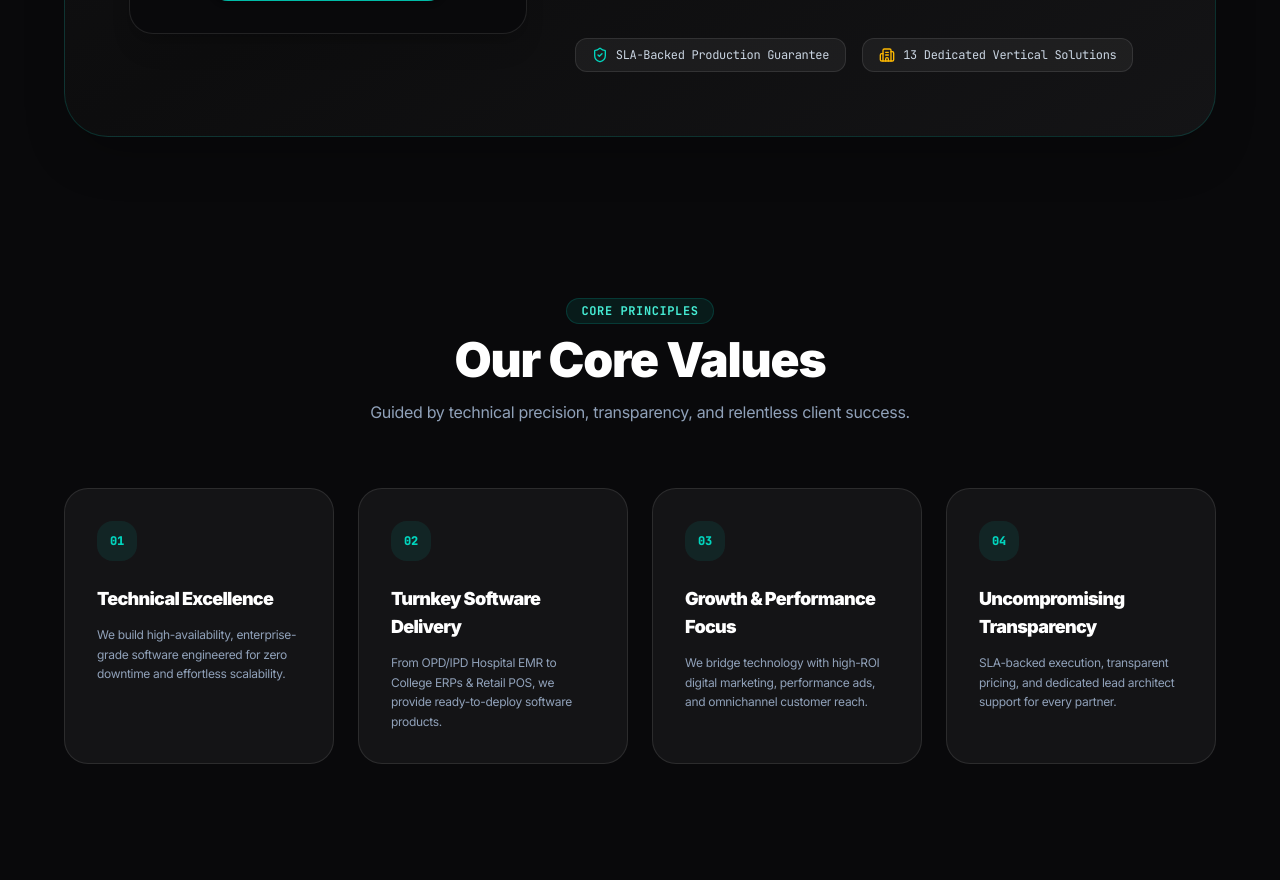
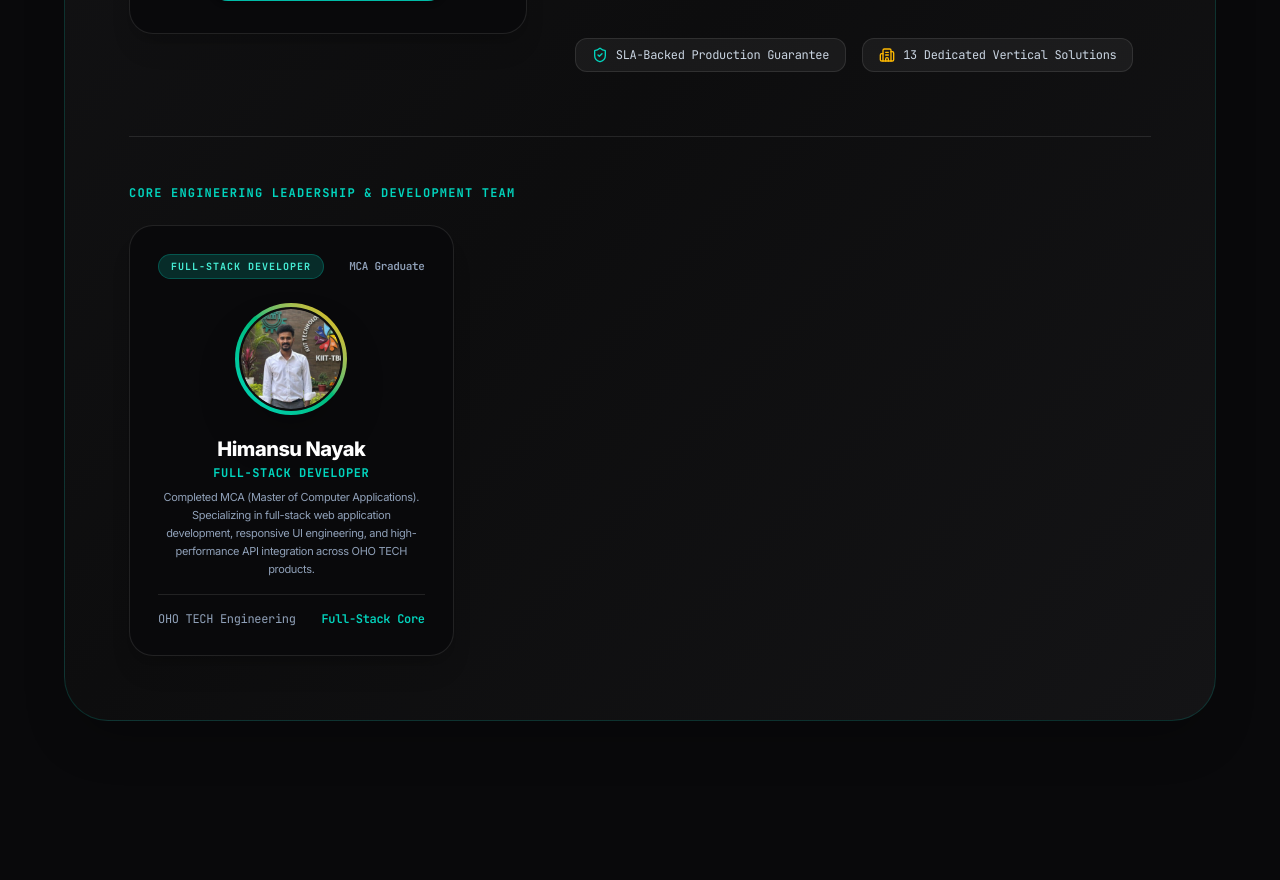
Before and after one commit to Himansu-Nayak/OHOTECHN, a Next.js app: page /about in a window 1280 px wide. Shown: the part 1660-2540 px from the top of the page. Built offline with nearby package versions, Linux system fonts and the light colour scheme.

Commit message:
feat: Add Himansu Nayak (Full-Stack Developer, MCA) to Core Engineering Team below Founder section

```diff
--- a/src/app/(marketing)/about/page.tsx
+++ b/src/app/(marketing)/about/page.tsx
@@ -170,6 +170,59 @@
 
           </div>
 
+          {/* ── CORE ENGINEERING TEAM MEMBER: HIMANSU NAYAK ── */}
+          <div className="mt-16 pt-12 border-t border-white/10 relative z-10">
+            <div className="text-xs font-mono font-bold text-teal-400 uppercase tracking-widest mb-6">
+              CORE ENGINEERING LEADERSHIP &amp; DEVELOPMENT TEAM
+            </div>
+
+            <div className="grid grid-cols-1 md:grid-cols-2 lg:grid-cols-3 gap-6">
+              {/* Himansu Nayak Card */}
+              <div className="bg-[#09090b] border border-white/10 hover:border-teal-500/40 rounded-3xl p-7 transition-all duration-300 flex flex-col justify-between group shadow-xl">
+                <div>
+                  <div className="flex items-center justify-between mb-6">
+                    <span className="text-[10px] font-mono font-bold px-3 py-1 rounded-full bg-teal-500/20 text-teal-300 border border-teal-500/30 uppercase tracking-widest">
+                      Full-Stack Developer
+                    </span>
+                    <span className="text-[11px] font-mono text-slate-400 font-semibold">
+                      MCA Graduate
+                    </span>
+                  </div>
+
+                  {/* Profile Picture */}
+                  <div className="w-28 h-28 rounded-full bg-gradient-to-tr from-teal-400 via-emerald-500 to-amber-400 p-1 mx-auto mb-5 shadow-2xl group-hover:scale-105 transition-transform duration-300">
+                    <div className="w-full h-full rounded-full bg-[#0d0d0e] relative overflow-hidden border-2 border-[#0d0d0e]">
+                      <NextImage
+                        src="/himansu_nayak.png"
+                        alt="Himansu Nayak - Full-Stack Developer OHO TECH"
+                        width={220}
+                        height={220}
+                        className="w-full h-full object-cover object-top"
+                      />
+                    </div>
+                  </div>
+
+                  <div className="text-center mb-4">
+                    <h3 className="text-xl font-extrabold text-white tracking-tight">
+                      Himansu Nayak
+                    </h3>
+                    <p className="text-xs font-mono text-teal-400 font-bold uppercase tracking-wider mt-0.5">
+                      Full-Stack Developer
+                    </p>
+                    <p className="text-[11px] text-slate-400 mt-2 leading-relaxed">
+                      Completed MCA (Master of Computer Applications). Specializing in full-stack web application development, responsive UI engineering, and high-performance API integration across OHO TECH products.
+                    </p>
+                  </div>
+                </div>
+
+                <div className="pt-4 border-t border-white/10 flex items-center justify-between text-xs font-mono text-slate-400">
+                  <span>OHO TECH Engineering</span>
+                  <span className="text-teal-400 font-semibold">Full-Stack Core</span>
+                </div>
+              </div>
+            </div>
+          </div>
+
         </div>
       </div>
 
--- a/src/app/(marketing)/page.tsx
+++ b/src/app/(marketing)/page.tsx
@@ -374,6 +374,59 @@
 
           </div>
 
+          {/* ── CORE ENGINEERING TEAM MEMBER: HIMANSU NAYAK ── */}
+          <div className="mt-12 pt-12 border-t border-white/10">
+            <div className="text-xs font-mono font-bold text-emerald-400 uppercase tracking-widest mb-6">
+              CORE ENGINEERING LEADERSHIP &amp; DEVELOPMENT TEAM
+            </div>
+
+            <div className="grid grid-cols-1 md:grid-cols-2 lg:grid-cols-3 gap-6">
+              {/* Himansu Nayak Card */}
+              <div className="bg-[#141416] border border-white/10 hover:border-emerald-500/40 rounded-3xl p-7 transition-all duration-300 flex flex-col justify-between group">
+                <div>
+                  <div className="flex items-center justify-between mb-6">
+                    <span className="text-[10px] font-mono font-bold px-3 py-1 rounded-full bg-emerald-500/20 text-emerald-300 border border-emerald-500/30 uppercase tracking-widest">
+                      Full-Stack Developer
+                    </span>
+                    <span className="text-[11px] font-mono text-slate-400 font-semibold">
+                      MCA Graduate
+                    </span>
+                  </div>
+
+                  {/* Profile Picture */}
+                  <div className="w-24 h-24 sm:w-28 sm:h-28 rounded-full bg-gradient-to-tr from-emerald-400 via-teal-500 to-amber-400 p-1 mx-auto mb-5 shadow-xl group-hover:scale-105 transition-transform duration-300">
+                    <div className="w-full h-full rounded-full bg-[#0d0d0e] relative overflow-hidden border-2 border-[#0d0d0e]">
+                      <NextImage
+                        src="/himansu_nayak.png"
+                        alt="Himansu Nayak - Full-Stack Developer OHO TECH"
+                        width={200}
+                        height={200}
+                        className="w-full h-full object-cover object-top"
+                      />
+                    </div>
+                  </div>
+
+                  <div className="text-center mb-4">
+                    <h3 className="text-xl font-extrabold text-white tracking-tight">
+                      Himansu Nayak
+                    </h3>
+                    <p className="text-xs font-mono text-emerald-400 font-bold uppercase tracking-wider mt-0.5">
+                      Full-Stack Developer
+                    </p>
+                    <p className="text-[11px] text-slate-400 mt-2 leading-relaxed">
+                      Completed MCA (Master of Computer Applications). Specializing in full-stack web application development, responsive UI engineering, and high-performance API integration.
+                    </p>
+                  </div>
+                </div>
+
+                <div className="pt-4 border-t border-white/10 flex items-center justify-between text-xs font-mono text-slate-400">
+                  <span>OHO TECH Engineering</span>
+                  <span className="text-emerald-400 font-semibold">Full-Stack Core</span>
+                </div>
+              </div>
+            </div>
+          </div>
+
         </div>
 
       </section>
```
Also changed, not shown: public/himansu_nayak.png (added).
